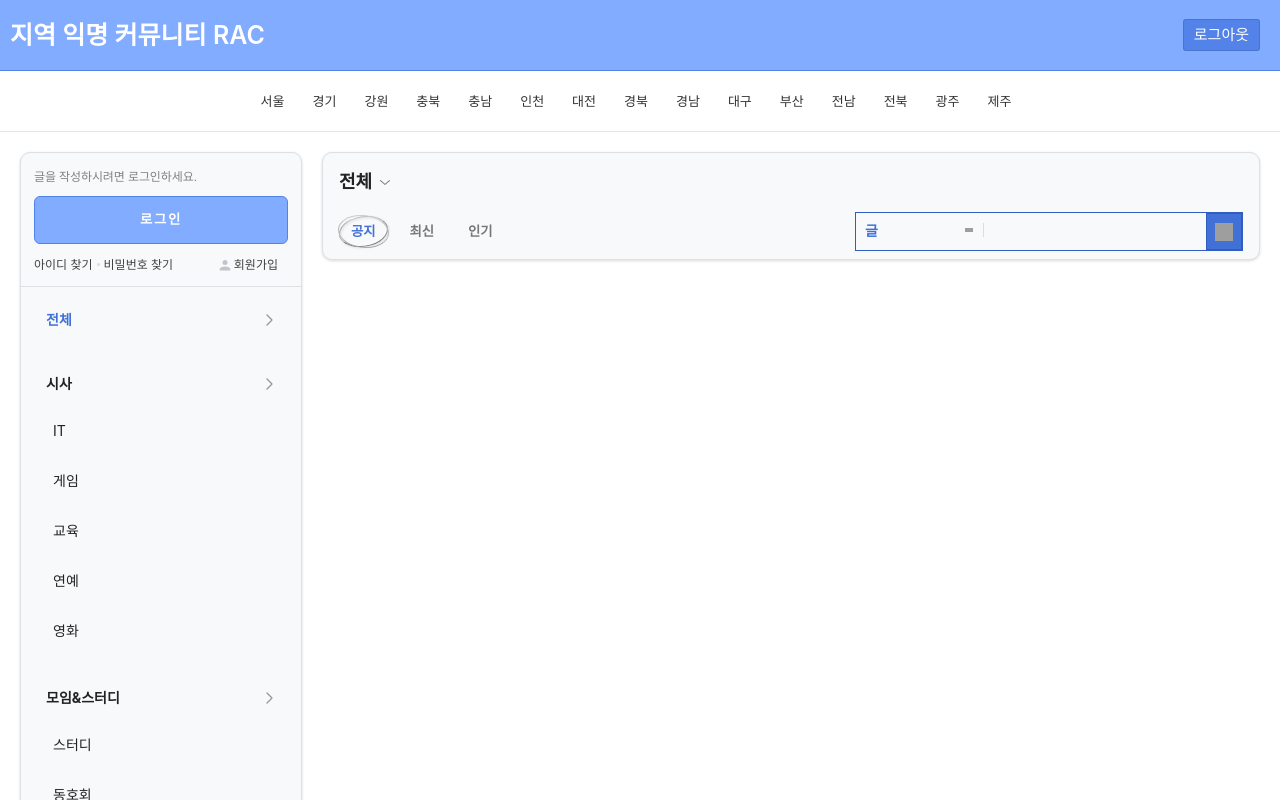
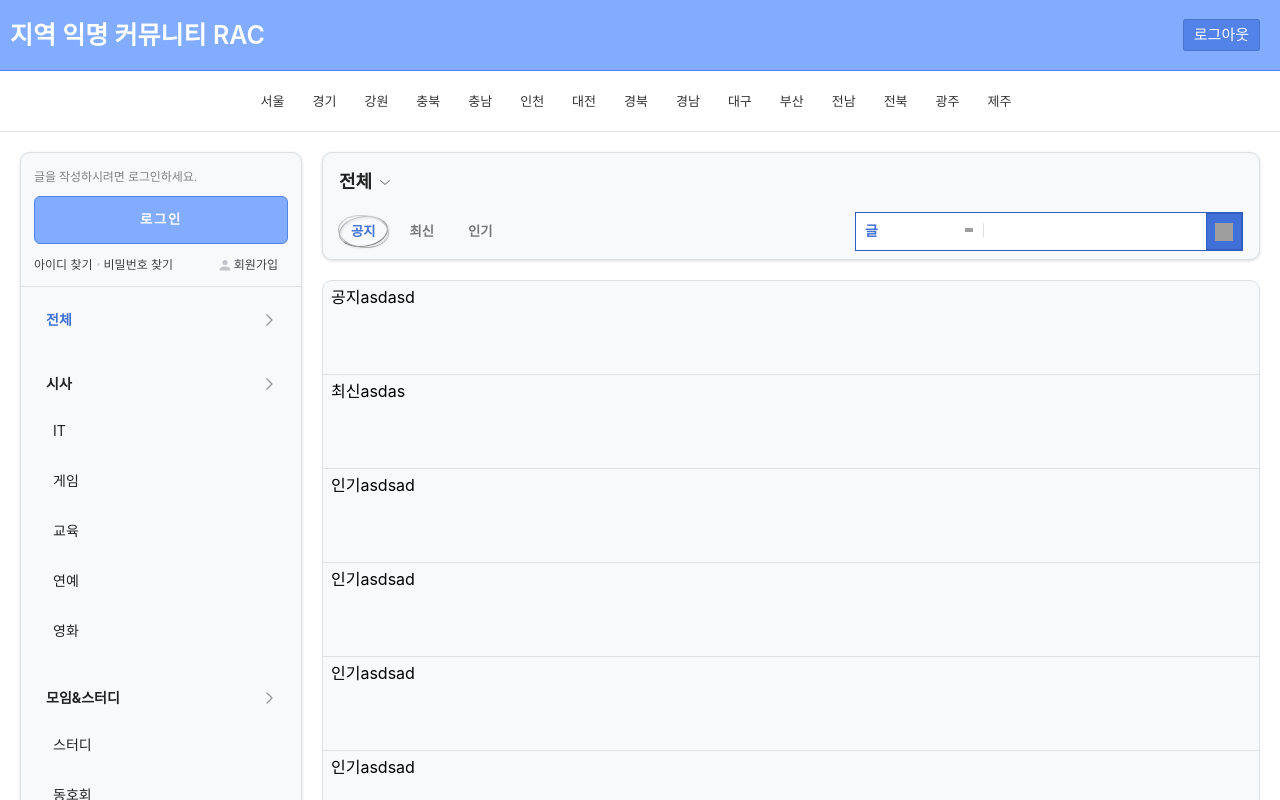
Before and after one commit to hamseungwan2023/InfleanProject, a React (Create React App) app in the folder client/: page / in a window 1280 px wide. Shown: the top 800 px of the page. Built offline with nearby package versions, Linux system fonts and the light colour scheme; grey boxes are pictures that could not be loaded.

Commit message:
게시글 작업시작

```diff
--- a/client/src/components/filter/Filter.module.scss
+++ b/client/src/components/filter/Filter.module.scss
@@ -108,6 +108,7 @@
 
 .area_search {
   display: flex;
+  background-color: #fff;
   border: 1px solid $main700;
 }
 
@@ -160,6 +161,7 @@
   width: 128px;
   margin: 0 0 0 -1px;
   padding: 3px 0 4px;
+  background-color: #fff;
   border: 1px solid $main700;
 
   &[aria-hidden="true"] {
--- /dev/null
+++ b/client/src/components/postList/PostList.module.scss
@@ -0,0 +1,2 @@
+@charset "utf-8";
+@import "../../scss/variables.scss";
--- a/client/src/components/postList/postList.tsx
+++ b/client/src/components/postList/postList.tsx
@@ -1,8 +1,15 @@
 import React from "react";
+import { postList } from "../../constants/postList";
+import PostItem from "../postitem/PostItem";
+import style from "./PostList.module.scss";
 
 const PostList = () => {
-  return <div>
-    PostList
+  return <div className="postlist">
+    <ul className={style.list}>
+      {
+        postList.map((item,index) => <PostItem title={item}/>)
+      }
+    </ul>
   </div>
 }
 
--- /dev/null
+++ b/client/src/components/postitem/PostItem.module.scss
@@ -0,0 +1,12 @@
+@charset "utf-8";
+@import "../../scss/variables.scss";
+
+.item {
+  padding: 8px;
+  height: 77px;
+  border-bottom: 1px solid #dbe1e5;
+
+  &:last-child {
+    border-bottom: 0;
+  }
+}
--- /dev/null
+++ b/client/src/components/postitem/PostItem.tsx
@@ -0,0 +1,14 @@
+import React from "react";
+import style from "./PostItem.module.scss";
+
+type Tprops = {
+  title: string;
+}
+
+const PostItem = ({title}: Tprops) => {
+  return <div className={style.item}>
+    {title}
+  </div>
+}
+
+export default PostItem;
--- /dev/null
+++ b/client/src/constants/postList.ts
@@ -0,0 +1,3 @@
+export const postList = [
+  "공지asdasd", "최신asdas", "인기asdsad", "인기asdsad", "인기asdsad", "인기asdsad", "인기asdsad", "인기asdsad"
+]
--- a/client/src/global.scss
+++ b/client/src/global.scss
@@ -126,3 +126,10 @@ main {
   border-radius: 10px;
   box-shadow: 0 1px 3px 0 rgba(0,0,0,0.15);
 }
+
+.postlist {
+  margin-top: 20px;
+  background-color: #f7f9fa;
+  border: 1px solid #dbe1e5;
+  border-radius: 10px;
+}
--- a/client/src/routes/Main.tsx
+++ b/client/src/routes/Main.tsx
@@ -1,9 +1,11 @@
 import React from "react";
 import Filter from "../components/filter/Filter";
+import PostList from "../components/postlist/PostList";
 
 const Main = () => {
   return <main role="tabpanel">
     <Filter />
+    <PostList />
   </main>
 }
 
```
Also changed, not shown: client/src/components/post/Post.tsx (deleted, +0 -9 lines).
